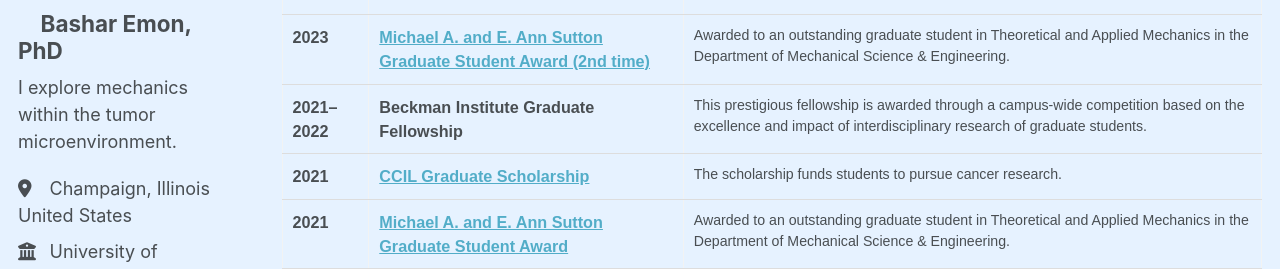
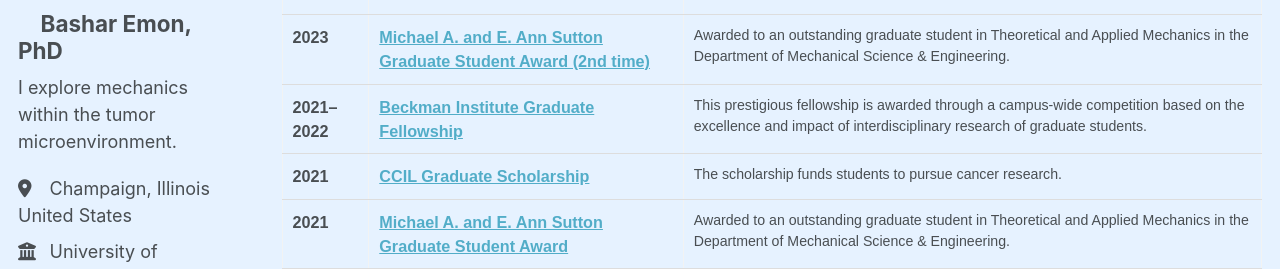
Before and after one commit to BasharEmon/BasharEmon.github.io, a Jekyll site: the page built from _pages/portfolio.html, in a window 1280 px wide. Shown: the part 386-655 px from the top of the page. Built offline with Jekyll 4.4.1, drawn with Linux system fonts in a browser that asks for light colours; some web fonts are replaced.

Commit message:
Update portfolio.html

```diff
--- a/_pages/portfolio.html
+++ b/_pages/portfolio.html
@@ -58,12 +58,13 @@ author_profile: true
   <tr>
     <td class="year">2023</td>
     <td class="award">
-      <a href="https://mechse.illinois.edu/news/54194" target="_blank">Michael A. and E. Ann Sutton Graduate Student Award (2nd time)</a></td></td>
+      <a href="https://mechse.illinois.edu/news/54194" target="_blank">Michael A. and E. Ann Sutton Graduate Student Award (2nd time)</a></td>
     <td class="description">Awarded to an outstanding graduate student in Theoretical and Applied Mechanics in the Department of Mechanical Science & Engineering.</td>
   </tr>
   <tr>
     <td class="year">2021–2022</td>
-    <td class="award">Beckman Institute Graduate Fellowship</td>
+    <td class="award">
+       <a href="https://mechse.illinois.edu/news/35399" target="_blank">Beckman Institute Graduate Fellowship</a></td>
     <td class="description">This prestigious fellowship is awarded through a campus-wide competition based on the excellence and impact of interdisciplinary research of graduate students.</td>
   </tr>
   <tr>
```
